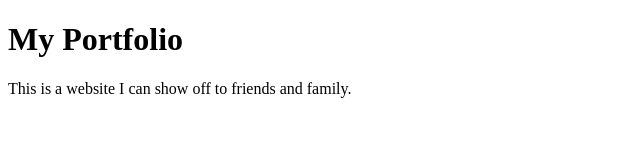
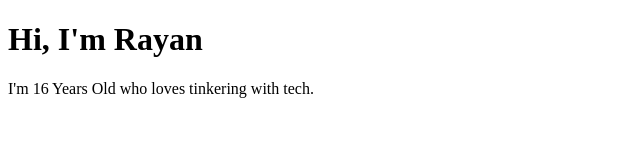
Before and after one commit to rayancheema/my-portfolio, a plain HTML site: page index.html in a window 1280 px wide. Shown: the whole page, without its empty margins (0-640 px from the left). Drawn offline with Linux system fonts and the light colour scheme.

Commit message:
make the page about me

```diff
--- a/index.html
+++ b/index.html
@@ -1,10 +1,10 @@
 <!DOCTYPE html>
 <html>
 	<head>
-		<title>My Portfolio</title>
+		<title>Rayan's Portfolio</title>
 	</head>
 	<body>
-		<h1>My Portfolio</h1>
-		<p>This is a website I can show off to friends and family.</p>
+		<h1>Hi, I'm Rayan</h1>
+		<p>I'm 16 Years Old who loves tinkering with tech.</p>
 	</body>
 </html>
```
